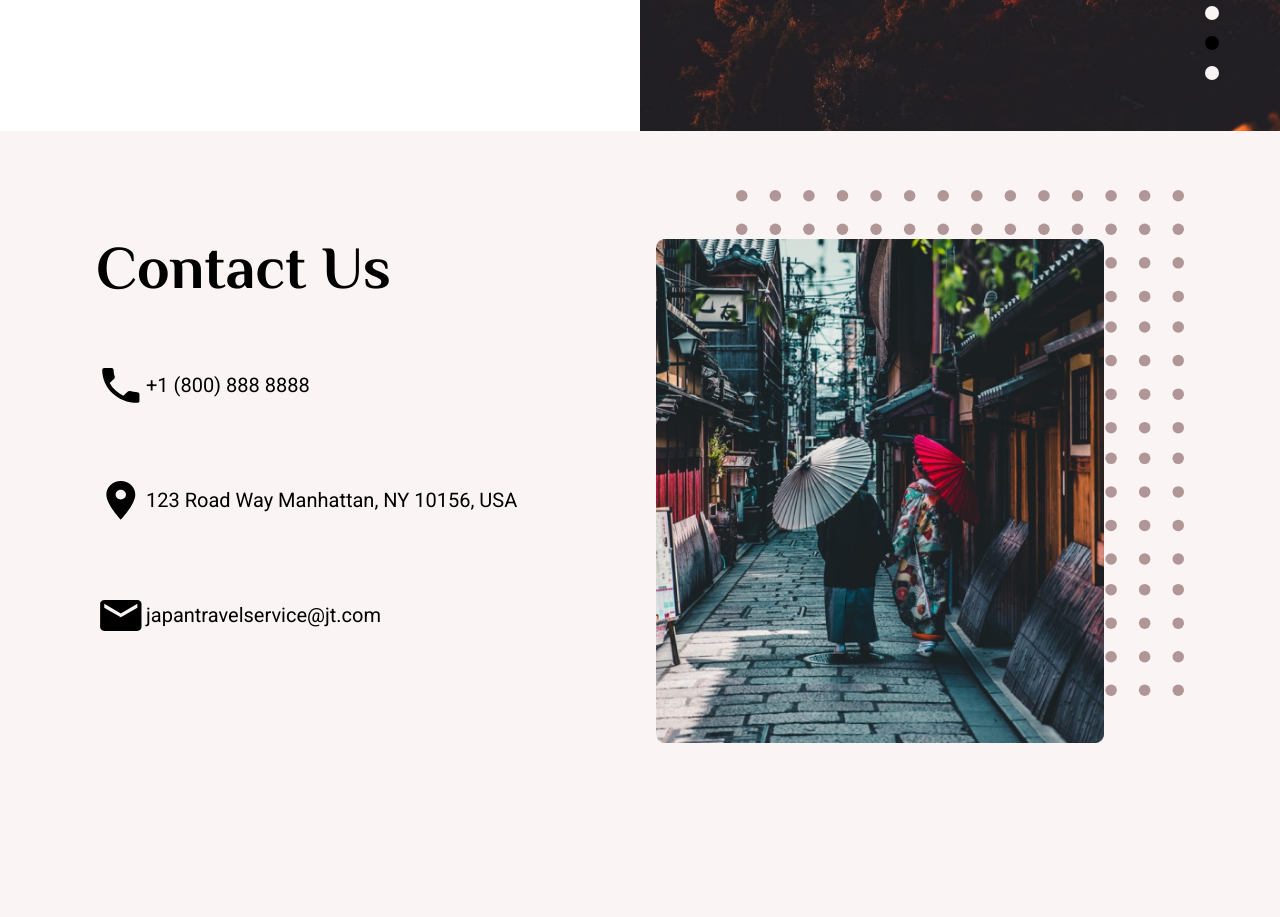
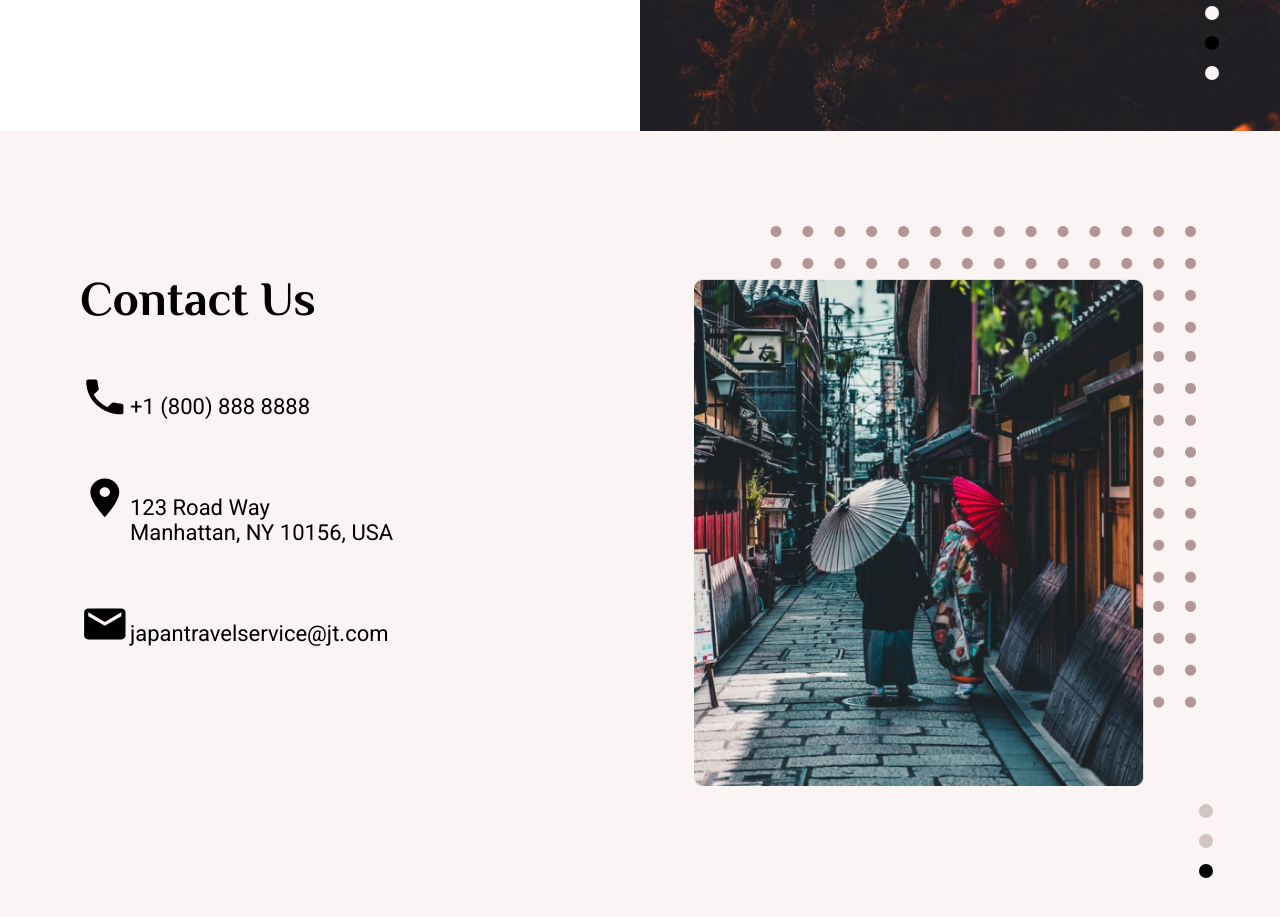
Before and after one commit to ammartin8/cafe-landing-page, a plain HTML site: page index.html in a window 1280 px wide. Shown: the part 1469-2386 px from the top of the page. Drawn offline with Linux system fonts and the light colour scheme.

Commit message:
Worked on several aspects including image and web responsiveness.

```diff
--- a/css/index.css
+++ b/css/index.css
@@ -31,6 +31,9 @@ body {
 
 #home-page {
     display: grid;
+    justify-content: center;
+    align-items: center;
+    grid-template-columns: repeat(6,1fr);
     grid-template-areas:
         'head head head head head head'
         'mid mid mid mid mid mid'
@@ -83,6 +86,7 @@ ul.nav-links li {
 
 div.hero-section {
     grid-area: mid;
+    justify-self: center;
 }
 
 h1.hero-title {
@@ -90,7 +94,7 @@ h1.hero-title {
     font-family: 'Philosopher', sans-serif;
     font-style: normal;
     font-weight: bold;
-    font-size: 175px;
+    font-size: min(max(1rem, 20vw), 175px);
     line-height: 224px;
     text-align: center;
     color: #000000;
@@ -151,13 +155,14 @@ svg.circle-nav-item {
     align-items: end;
     flex-shrink: 0;
     min-width: 100%;
-    min-height: 100%;
+    min-height: 100vh;
     max-height:100vh;
     object-fit: contain;
     background-image: url(../images/about-bkg.png);
     background-repeat: no-repeat;
     background-size: cover;
     background-position: right;
+    background-attachment: fixed;
 }
 
 #about-page {
@@ -172,8 +177,8 @@ div.about-desc-section {
     width: 100%;
     min-height: 500px;
     justify-content: center;
-    padding: 50px;
-    margin-top: 5em;
+    padding: 2em;
+    margin-top: 8em;
     white-space: normal;
 }
 
@@ -181,19 +186,19 @@ h1.about-title {
     font-family: 'Philosopher', sans-serif;
     font-style: normal;
     font-weight: bold;
-    font-size: 60px;
-    line-height: 81px;
+    font-size: min(max(2rem, 4vw), 60px);
     text-align: left;
     margin: 0;
     color: #000000;
+    white-space: nowrap;
 }
 
 h2.about-subtitle {
     font-family: Roboto, sans-serif;
     font-style: normal;
     font-weight: 500;
-    font-size: 30px;
-    line-height: 35px;
+    font-size: min(max(1rem, 4vw), 28px);
+    /* line-height: 35px; */
     margin: .5em 0;
     color: #000000;
 }
@@ -202,8 +207,8 @@ p.about-desc {
     font-family: Roboto;
     font-style: normal;
     font-weight: normal;
-    font-size: 20px;
-    line-height: 25px;
+    font-size: min(max(1rem, 2vw), 18px);
+    /* line-height: 25px; */
     margin: .5 0;
     color: #000000;
 }
@@ -229,12 +234,12 @@ div#about-image-section ul.nav-circles {
 
 div#contact-page {
     display: grid;
-    grid-template-columns: 1fr 1fr 1fr 1fr;
+    grid-template-columns: repeat(2,1fr);
     grid-template-areas:
-        'left left right right'
-        'left left right right';
+        'left right'
+        'left right'
+        'left nav';
     width: 100%;
-    /* min-width: 50%; */
     max-height: 100vh;
     min-height: 100vh;
     background: #FBF4F4;
@@ -244,18 +249,19 @@ div.contact-info {
     grid-area: left;
     display: flex;
     flex-direction: column;
-    width: 100%;
+    min-width: 100%;
     max-height: 100vh;
     min-height: 500px;
-    padding: 15% 15%;
     white-space: nowrap;
+    margin: 8em 0 5em 5em;
+    ;
 }
 
 h1.contact-title {
     font-family: 'Philosopher', sans-serif;
     font-style: normal;
     font-weight: bold;
-    font-size: 60px;
+    font-size: min(max(1rem, 6vw), 3em);
     line-height: 81px;
     text-align: left;
     margin: 0;
@@ -268,78 +274,47 @@ div.contact-list-section {
 
 div.contact-list-section>ul.contact-list li.contact-list-items img {
     width: 50px;
-    height: auto;
+    height: 50px;
 }
 
 
 ul.contact-list>li.contact-list-items {
     display: flex;
     flex-direction: row;
-    margin: 2.5em 0;
+    margin: 2.0em 0;
 }
 
 ul.contact-list>li.contact-list-items>p {
     font-family: Roboto;
     font-style: normal;
     font-weight: normal;
-    font-size: 20px;
-    line-height: 35px;
-
+    font-size: min(max(1rem, 2vw), 22px);
     color: #000000;
 }
 
 div.contact-image-section {
     grid-area: right;
     position: relative;
-    width: 100%;
-    /* min-height: auto; */
+    min-width: 100%;
     max-height: 100vh;
+    min-height: 100vh;
     display: flex;
-    /* flex-direction: row; */
+    justify-content: center;
+    padding: 0 50px 50px;
 }
 
-.contact-image-front {
-    position: relative;
-    /* width: auto; */
-    flex-shrink: 0;
-    max-width: 70%;
-    min-height: auto;
-    max-height:70%;
-    object-fit: contain;
-    left: 1rem;
-    top: 5rem;
-    z-index: 2;
+div.contact-image-section img.contact-image {
+    width: auto;
+    max-height: min(max(30vh, 70vh), 70vh);
+    align-self: center;
 }
 
-.contact-image-back {
-    position: relative;
-    flex-shrink: 0;
-    max-width: 70%;
-    min-height: auto;
-    max-height:70%;
-    object-fit: contain;
-    top: 2rem;
-    left: -22rem;
-   z-index: 1;
-
-}
-
-.contact-image {
-
-}
-
-.contact-image-bkg {
-
-
-}
 
 /* Work on This! */
 div#contact-page div.nav-circles-section {
-    position: relative;
-    top: 13%;
-    right: 20%;
+    grid-area: nav;
+    align-self: end;
     z-index: 2;
-    display: none;
 }
 
 @media (min-width:320px) {
--- a/index.html
+++ b/index.html
@@ -107,7 +107,7 @@
                             <p>+1 (800) 888 8888</p>
                         </li>
                         <li class="contact-list-items"><img src="images/map-icon.svg">
-                            <p>123 Road Way Manhattan, NY 10156, USA</p>
+                            <p>123 Road Way<br> Manhattan, NY 10156, USA</p>
                         </li>
                         <li class="contact-list-items"><img src="images/mail-icon.svg">
                             <p>japantravelservice@jt.com</p>
@@ -116,31 +116,24 @@
                 </div>
             </div>
             <div class="contact-image-section">
-                <!-- <div class="contact-image"> -->
-                    <img src="images/contact-image.png" class="contact-image-front">
-
-                <!-- </div> -->
-                <!-- <div class="contact-image-bkg"> -->
-                    <img src="images/contact-image-bkg.svg" class="contact-image-back">
-                <!-- </div> -->
-                <!-- Work On This! -->
+                <img src="images/contact-image-comb.png" class="contact-image">
                 <div class="nav-circles-section">
                     <ul class="nav-circles">
                         <li><a href="#home-page">
                                 <svg class="circle-nav-item">
-                                    <circle cx="10" cy="10" r="7" fill="#FBF4F4" />
+                                    <circle cx="10" cy="10" r="7" fill="#D2C4C4" />
                                 </svg>
                             </a></li>
 
                         <li><a href="#about-page">
                                 <svg class="circle-nav-item">
-                                    <circle cx="10" cy="10" r="7" fill="#000" />
+                                    <circle cx="10" cy="10" r="7" fill="#D2C4C4" />
                                 </svg>
                             </a></li>
 
                         <li><a href="#contact-page">
                                 <svg class="circle-nav-item">
-                                    <circle cx="10" cy="10" r="7" fill="#FBF4F4" />
+                                    <circle cx="10" cy="10" r="7" fill="#000" />
                                 </svg>
                             </a></li>
                     </ul>
```
Also changed, not shown: images/contact-image-comb.png (added), 1 other file.
